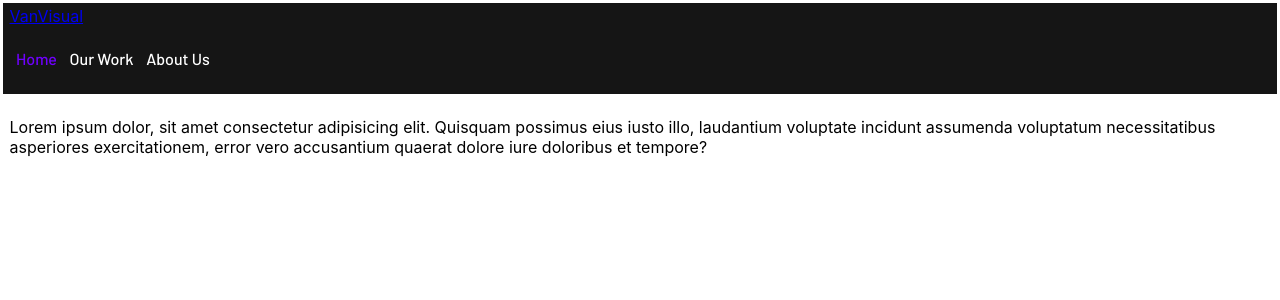
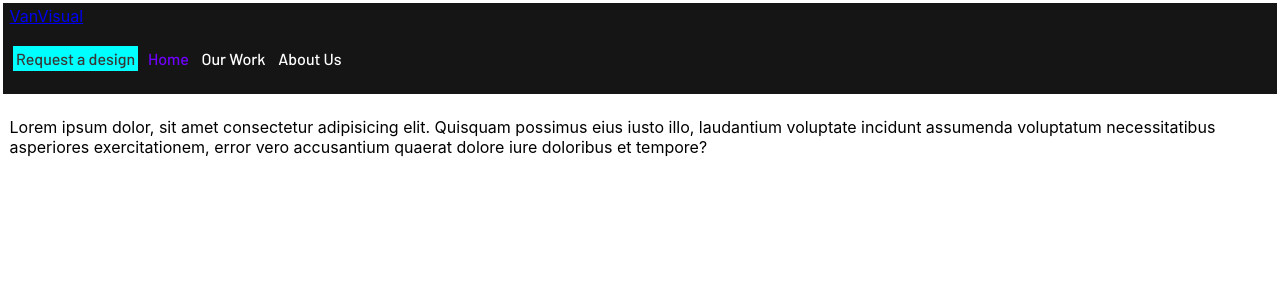
Before and after one commit to vanvisual/teamsite-frontend, a React (Create React App) app: page / in a window 1280 px wide. Shown: the top 300 px of the page. Built offline with nearby package versions, Linux system fonts and the light colour scheme.

Commit message:
remove obsolete activeclassname prop

```diff
--- a/src/Components/Header/Header.jsx
+++ b/src/Components/Header/Header.jsx
@@ -8,18 +8,25 @@ export default function Header() {
       <Link id="headerlogo" to={"/"}>VanVisual</Link>
       <nav>
         <ul className='navbar'>
+
           <li className='navbar__item'>
-            <NavLink to="/" activeclassname="active">
+            <NavLink to="/contact" className="navbar__item--request">
+              Request a design
+            </NavLink>
+          </li>
+
+          <li className='navbar__item'>
+            <NavLink to="/" className="navbar__item--link">
               Home
             </NavLink>
           </li>
           <li className='navbar__item'>
-            <NavLink to="/projects/" activeclassname="active">
+            <NavLink to="/projects/" className="navbar__item--link">
               Our Work
             </NavLink>
           </li>
           <li className='navbar__item'>
-            <NavLink to="/about" activeclassname="active">
+            <NavLink to="/about" className="navbar__item--link">
               About Us
             </NavLink>
           </li>
--- a/src/Components/Header/Header.scss
+++ b/src/Components/Header/Header.scss
@@ -10,17 +10,30 @@
         display: flex;
         flex-direction: row;
 
-        &__item a {
-            color: $header-item;
+        &__item {
+
+            & a {
                 size: $px20;
                 font-family: 'Barlow', sans-serif;
                 font-weight: 500;
                 text-decoration: none;
             }
 
-        &__item a:hover {
+            & a:hover {
                 color: $logo-vis;
             }
+
+            &--link {
+                color: $header-item;
+            }
+
+            &--request, &--request a {
+                color: $header-btn;
+                background-color: $header-btn-bg;
+            }
+
+        }
+
 
         .active, .active:hover {
             color: $logo-van;
--- a/src/styles/colours.scss
+++ b/src/styles/colours.scss
@@ -10,6 +10,8 @@ $logo-vis: #00FFFF;
 $header-bg: #151515;
 $header-item: #FFFFFF;
 
+$header-btn: #373737;
+$header-btn-bg: #00FFFF;
 
 
 
```
Lines whose indentation alone changed are shown as unchanged.
